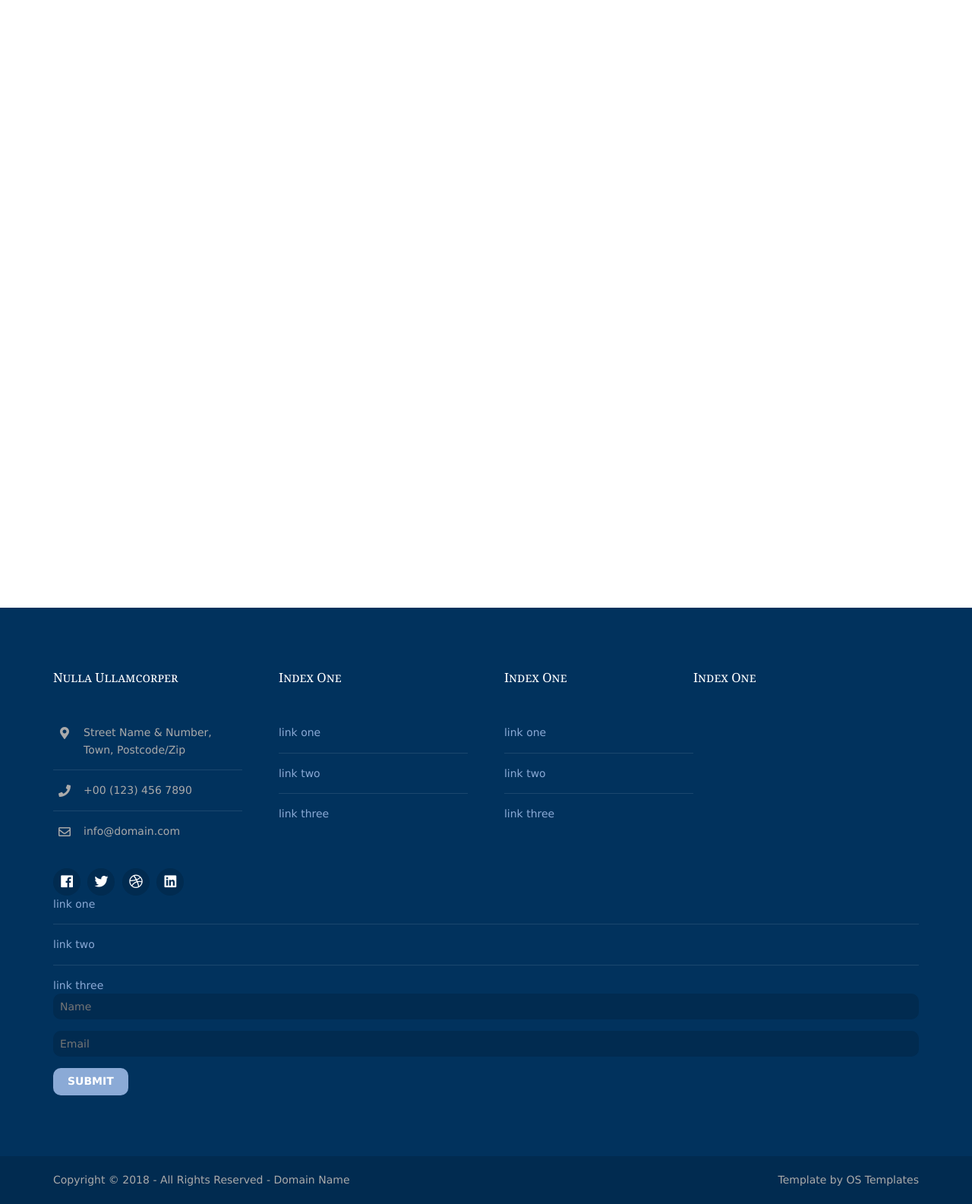
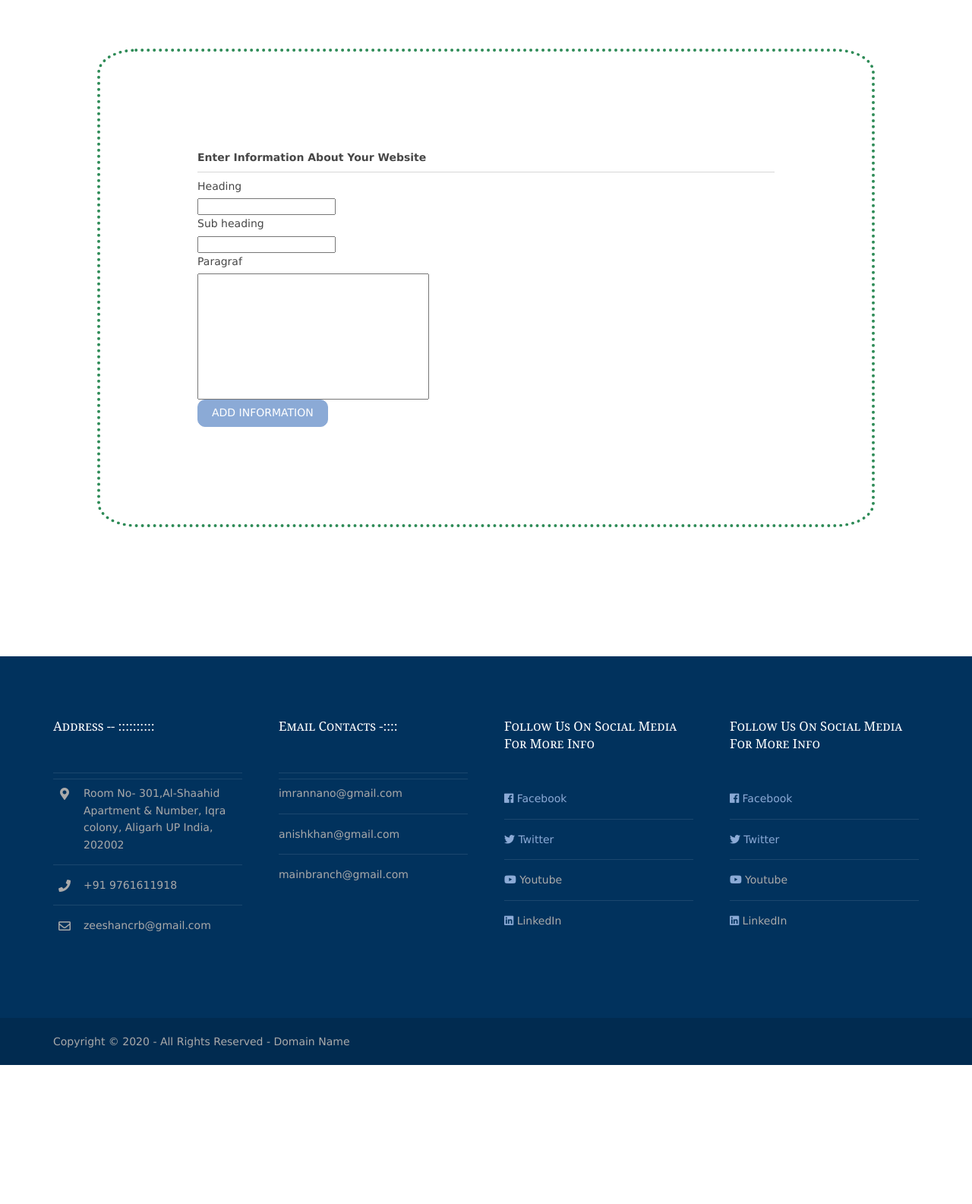
Before and after one commit to jeeshankhan/Demo, a Django app: page /about in a window 1280 px wide. Shown: the part 288-1873 px from the top of the page at 76% size. After the commit the page ends 1690 px from the top, so only its background shows below. Run offline with Django 3.2, Linux system fonts and the light colour scheme; data that the repository does not hold is empty; some libraries are stand-ins or nearby versions.

Commit message:
about,contact

```diff
--- a/app1/admin.py
+++ b/app1/admin.py
@@ -1,6 +1,6 @@
 from django.contrib import admin
 from django.contrib.auth.admin import UserAdmin
-from .models import Account,upload,dockupload,reviewer_comment
+from .models import Account,upload,dockupload,reviewer_comment,about
 class AccountAdmin(UserAdmin):
     list_display =('email','username','last_login','is_admin','is_staff','is_reviewer','is_editor','is_publisher')
     search_fields=('email','username')
@@ -14,3 +14,4 @@ admin.site.register(Account,AccountAdmin)
 admin.site.register(upload)
 admin.site.register(dockupload)
 admin.site.register(reviewer_comment)
+admin.site.register(about)
--- a/app1/forms.py
+++ b/app1/forms.py
@@ -1,7 +1,7 @@
 from django import forms
 from django.contrib.auth.forms import UserCreationForm,authenticate
 from  .models import Account,upload,manuscript_detail,manuscript_info,manuscript_attached_reviewer,manuscript_attached_editor,manuscript_attached_author,file_upload,manuscript_upload
-from .models import dockupload,reviewer_comment
+from .models import dockupload,reviewer_comment,subscribe,about,contact
 from django.db import models
 from django.forms import ModelForm
 from datetime import date,time
@@ -13,7 +13,7 @@ class RegistrationForm(UserCreationForm):
         fields = ("First_Name","Middle_Name","Last_Name","email","username","password1","password2",
         "Primary_Phone","Secondary_Email","Degree","Department",
         "Institution","Areas_of_Specialization","Zip_Postal_Code","Street_Address",
-        "City","State_Province","Country","User_Type",)
+        "City","State_Province","Country","is_reviewer","is_editor","is_publisher")
 class AccountAuthenticationForm(forms.ModelForm):
     password= forms.CharField(label='Password',widget=forms.PasswordInput)
     class Meta:
@@ -117,3 +117,18 @@ class reviewer_comment_form(forms.ModelForm):
     class Meta:
         model = reviewer_comment
         fields = ('manuscript_key','email','file_upload')
+
+
+
+class subscribe_form(forms.ModelForm):
+    class Meta:
+        model = subscribe
+        fields = ('email','message')
+class about_form(forms.ModelForm):
+    class Meta:
+        model = about
+        fields = ('heading','sub_heading','paragraf')
+class contact_form(forms.ModelForm):
+    class Meta:
+        model = contact
+        fields = ('email','message')
--- a/app1/urls.py
+++ b/app1/urls.py
@@ -15,11 +15,11 @@ urlpatterns = [
 
 #####3--------Account----------------[[[[[[[[[[[[[[[[[[[[[[[[[[[[[]]]]]]]]]]]]]]]]]]]]]]]]]]]]]
     #path('index',views.index,name='index'),
-    path('about',views.about,name='about'),
+    path('about',views.about_view,name='about'),
     path('regs',views.registration_view,name='regs'),
     path('login',views.login_view,name='login'),
     path('logout',views.logout_view,name='logout'),
-    path('contact',views.contact,name='contact'),
+    path('contact',views.contact_view,name='contact'),
 
 
 #######-----------Main Menu---------]]]]]]]]]]]]]]]]]]]]]]]]]]]]]]]]]]]]]]]]]]]]]]]]]]]]]]]]]]]
@@ -57,6 +57,7 @@ urlpatterns = [
     path('editor',views.editor,name='editor'),
     path('publisher',views.publisher,name='publisher'),
     path('reviewer',views.reviewer,name='reviewer'),
+    # path('index',views.subscribe_view,'home1')
 
 
 ]
--- a/app1/views.py
+++ b/app1/views.py
@@ -6,11 +6,11 @@ from django.contrib.auth import login ,authenticate,logout
 from .forms import RegistrationForm ,AccountAuthenticationForm,example,upload_form,upload_form1,manuscript_detail_form,manuscript_upload_form
 from .forms import file_upload_form,manuscript_attached_author_form,manuscript_attached_editor_form,manuscript_attached_reviewer_form,manuscript_info_form
 from django.core.files.storage import FileSystemStorage
-from .forms import dockuploadform,reviewer_comment_form
+from .forms import dockuploadform,reviewer_comment_form,subscribe_form,about_form,contact_form
 from .forms import UserCreationForm
 from django.conf import settings
 from django.conf.urls.static import static
-from .models import upload,manuscript_detail,dockupload,reviewer_comment
+from .models import upload,manuscript_detail,dockupload,reviewer_comment,Account,about
 import datetime
 import os
 import io
@@ -38,7 +38,8 @@ def archives(request):
 def authorGuidelines(request):
     return render(request,'pages/Author_Guidelines.html')
 def editorialboard(request):
-    return render(request,'pages/Editorial_Board.html')
+    infos = Account.objects.all()
+    return render(request,'pages/Editorial_Board.html',{'infos':infos})
 def help(request):
     return render(request,'pages/help.html')
 def currentIssue(request):
@@ -46,11 +47,36 @@ def currentIssue(request):
 
 
 #################---------login views----------{{{{{}}}}}}}{{{{{{{{{{[[[[[[[]]]]]]]}}}}}}}}}}
-def about(request):
+def about_view(request):
+    infos  = about.objects.all()
+    if request.method == 'POST':
 
-    return render(request,'login/About.html')
-def contact(request):
-    return render(request,'pages/home1.html')
+        form = about_form(request.POST)
+        if form.is_valid():
+            form.save()
+            return HttpResponseRedirect('about')
+    else:
+        form = about_form()
+
+    return render(request,'login/About.html',{'form':form,'infos':infos})
+
+def contact_view(request):
+    context ={}
+    if request.method == 'POST':
+
+        form = contact_form(request.POST)
+        if form.is_valid():
+            form.save()
+            context['ack'] = " successesfull message send to journal admin"
+            return HttpResponseRedirect('home1')
+    else:
+        form = contact_form()
+
+    return render(request,'login/contact.html',{'form':form})
+
+
+
+
 def registration_view(request):
     context ={}
     if request.POST:
@@ -382,7 +408,12 @@ def delete_upload(request,pk):
 
 #######--------Home Of Users views---------{{{{]]]]]]]]]{{{{]=======++________-----==}}}}}}}}
 def home(request):
-    return render(request,'manuscriptpages/home.html')
+    context={}
+    if request.user.is_authenticated:
+        return render(request,'manuscriptpages/home.html')
+    else:
+        context['pmsg']=" ......Please  LogIn First For Submission of Manuscript "
+    return render(request,'manuscriptpages/home.html',context)
 
 def author(request):
 
@@ -407,3 +438,13 @@ def reviewer(request):
     else:
         form = reviewer_comment_form()
     return render(request,'account/reviewer.html',{'pdfs':pdfs,'form':form})
+
+# def subscribe_view(request):
+#     if request.method == 'POST':
+#         form = subscribe_form(request.POST)
+#         if form.is_valid():
+#             form.save()
+#             return redirect('home1')
+#     else:
+#         form= subscribe_form()
+#     return render(request,'pages/home1.html',{'form':form})
--- a/templates/index.html
+++ b/templates/index.html
@@ -1,4 +1,5 @@
 {% load static %}
+{% load crispy_forms_tags %}
 <!DOCTYPE html>
 <html lang="">
 <!-- To declare your language - read more here: https://www.w3.org/International/questions/qa-html-language-declarations -->
@@ -59,9 +60,9 @@
         <li><a href="{% url 'contact' %}">Contact</a></li>
 
         {% if request.user.is_authenticated %}
-        <li> Hellow, {{request.user.username}}</li>
+
         <li><a href="{% url 'logout' %}">Logout</a></li>
-
+        <li> <h1>Welcome, {{request.user.username}}</h1></li>
         {% else %}
 
         <li><a href="{% url 'login' %}">Login</a></li>
@@ -155,57 +156,50 @@ height: 100%;
   <footer id="footer" class="hoc clear">
 
     <div class="one_quarter first">
-      <h6 class="heading">Nulla ullamcorper</h6>
+      <h6 class="heading">Address -- ::::::::::</h6>
+      <hr><hr>
       <ul class="nospace btmspace-30 linklist contact">
         <li><i class="fas fa-map-marker-alt"></i>
           <address>
-            Street Name &amp; Number, Town, Postcode/Zip
+            Room No- 301,Al-Shaahid Apartment   &amp; Number, Iqra colony, Aligarh UP India, 202002
           </address>
         </li>
-        <li><i class="fas fa-phone"></i> +00 (123) 456 7890</li>
-        <li><i class="far fa-envelope"></i> info@domain.com</li>
-      </ul>
-      <ul class="faico clear">
-        <li><a class="faicon-facebook" href="#"><i class="fab fa-facebook"></i></a></li>
-        <li><a class="faicon-twitter" href="#"><i class="fab fa-twitter"></i></a></li>
-        <li><a class="faicon-dribble" href="#"><i class="fab fa-dribbble"></i></a></li>
-        <li><a class="faicon-linkedin" href="#"><i class="fab fa-linkedin"></i></a></li>
-      </ul>
+        <li><i class="fas fa-phone"></i> +91 9761611918</li>
+        <li><i class="far fa-envelope"></i> zeeshancrb@gmail.com</li>
     </div>
+
     <div class="one_quarter">
-      <h6 class="heading">index one</h6>
+      <h6 class="heading">Email Contacts -::::</h6>
+      <hr><hr>
       <ul class="nospace linklist">
-        <li><a href="#">link one</a></li>
-        <li><a href="#">link two</a></li>
-        <li><a href="#">link three</a></li>
+        <li>imrannano@gmail.com</li>
+        <li>anishkhan@gmail.com</li>
+        <li>mainbranch@gmail.com</li>
 
       </ul>
     </div>
+
     <div class="one_quarter">
-      <h6 class="heading">index one</h6>
+      <h6 class="heading">Follow Us On Social media For More Info</h6>
       <ul class="nospace linklist">
-        <li><a href="#">link one</a></li>
-        <li><a href="#">link two</a></li>
-        <li><a href="#">link three</a></li>
-
+         <li><a class="faicon-facebook" href="#"><i class="fab fa-facebook"></i>          Facebook</a></li>
+    <li><a class="faicon-twitter" href="#"><i class="fab fa-twitter"></i>                 Twitter</a></li>
+    <li><a class="faicon-dribble" href="#"><i class="fab fa-youtube"></i></a>              Youtube</li>
+    <li><a class="faicon-linkedin" href="#"><i class="fab fa-linkedin"></i></a>            LinkedIn</li>
       </ul>
     </div>
-    <h6 class="heading">index one</h6>
-      <ul class="nospace linklist">
-        <li><a href="#">link one</a></li>
-        <li><a href="#">link two</a></li>
-        <li><a href="#">link three</a></li>
 
+    <div class="one_quarter">
+      <h6 class="heading">Follow Us On Social media For More Info</h6>
+      <ul type="disk" class="nospace linklist">
+         <li><a class="faicon-facebook" href="#"><i class="fab fa-facebook"></i>          Facebook</a></li>
+    <li><a class="faicon-twitter" href="#"><i class="fab fa-twitter"></i>                 Twitter</a></li>
+    <li><a class="faicon-dribble" href="#"><i class="fab fa-youtube"></i></a>              Youtube</li>
+    <li><a class="faicon-linkedin" href="#"><i class="fab fa-linkedin"></i></a>            LinkedIn</li>
       </ul>
+    </div>
 
-      <form method="post" action="#">
-        <fieldset>
-          <legend>Newsletter:</legend>
-          <input class="btmspace-15" type="text" value="" placeholder="Name">
-          <input class="btmspace-15" type="text" value="" placeholder="Email">
-          <button type="submit" value="submit">Submit</button>
-        </fieldset>
-      </form>
+
     </div>
   </footer>
 </div>
@@ -217,9 +211,7 @@ height: 100%;
 <div class="wrapper row5">
   <div id="copyright" class="hoc clear">
 
-    <p class="fl_left">Copyright &copy; 2018 - All Rights Reserved - <a href="#">Domain Name</a></p>
-    <p class="fl_right">Template by <a target="_blank" href="https://www.os-templates.com/"
-        title="Free Website Templates">OS Templates</a></p>
+    <p class="fl_left">Copyright &copy; 2020 - All Rights Reserved - <a href="#">Domain Name</a></p>
   </div>
 </div>
 
--- a/templates/login/About.html
+++ b/templates/login/About.html
@@ -1,6 +1,39 @@
 {% extends 'index.html' %}
+{% load crispy_forms_tags %}
 
 {% block content %}
 
 
+<!DOCTYPE html>
+<html lang="en">
+<head>
+    <meta charset="UTF-8">
+    <meta name="viewport" content="width=device-width, initial-scale=1.0">
+    <title>About</title>
+</head>
+<body>
+
+{% for info in infos %}
+<div style="margin-left: 5%; margin-top:5%; border:1px dotted yellow;">
+<h2> {{info.heading}}. </h2>
+<h6>{{info.sub_heading}} </h6>
+<p> {{info.paragraf}}</p>
+ </div>
+ {% endfor %}
+
+
+
+    <div style="margin-left: 10%; margin-top:5%; margin-right:10%; border:4px dotted seagreen; border-radius:5%; padding:10%;">
+
+    <strong>Enter Information About Your Website</strong>
+    <hr>
+        <form method="POST" >
+            {% csrf_token %}
+        {{form|crispy}}
+        <button type="submit" class="btn btn-primary btn-sm">Add Information</button>
+        </form>
+
+        </div>
+</body>
+</html>
 {% endblock %}
--- a/templates/login/regs.html
+++ b/templates/login/regs.html
@@ -1,4 +1,5 @@
 {% extends 'index.html' %}
+{% load crispy_forms_tags %}
 {% block content %}
 
 <html>
--- a/templates/pages/home1.html
+++ b/templates/pages/home1.html
@@ -3,6 +3,7 @@
 <html>
 <body >
     <div class="wrapper row3">
+
         <main class="hoc container clear">
 
           <section id="introblocks">
@@ -10,6 +11,7 @@
               <h6 class="heading">Editor one</h6>
               <p>jeeshan khan</p>
             </div>
+
             <ul class="nospace group">
               <li class="one_third first">
                 <article><a href="#"><i class="fas fa-allergies"></i></a>
@@ -35,6 +37,8 @@
             </ul>
           </section>
           </main>
+    </div>
+
 
           </body>
           </html>
```
Also changed, not shown: app1/models.py (+17 -0 lines), templates/account/author.html (+18 -14 lines), templates/account/editor.html (+111 -0 lines), templates/index2.html (+8 -8 lines), templates/login/contact.html (+15 -2 lines), templates/manuscriptpages/home.html (+9 -2 lines), templates/pages/Editorial_Board.html (+52 -47 lines), app1/migrations/0011_auto_20201027_0958.py (added), app1/migrations/0012_auto_20201027_1032.py (added), app1/migrations/0013_auto_20201027_1457.py (added), app1/migrations/0014_auto_20201028_0352.py (added), app1/migrations/0015_auto_20201028_0444.py (added).
